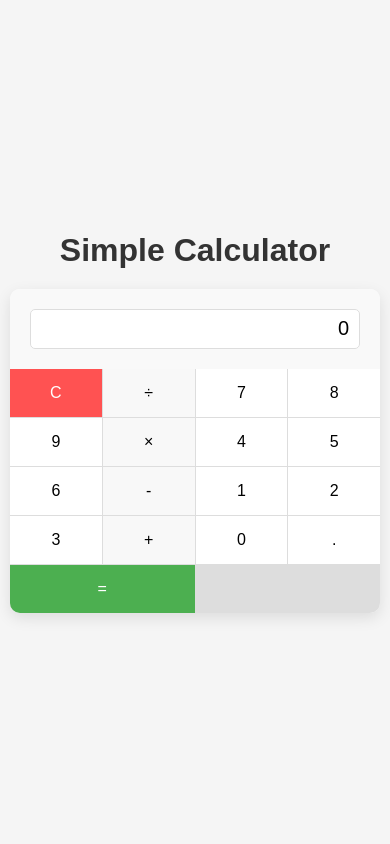
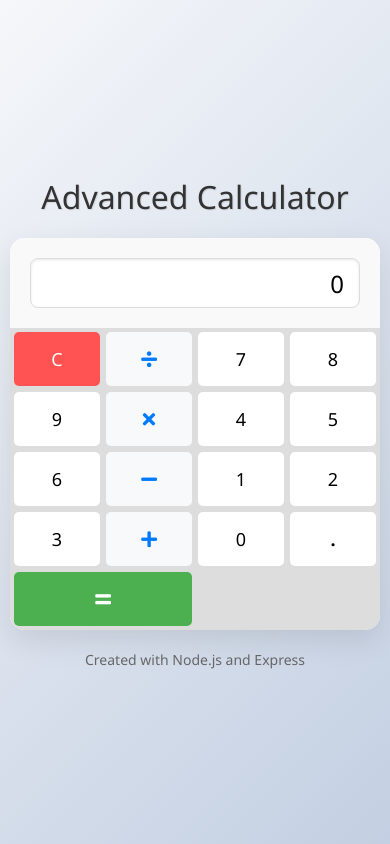
Before and after one commit to ahmedwaleed2002/task2SF, a website: page public/index.html in a window 390 px wide. Drawn offline with Linux system fonts and the light colour scheme.

Commit message:
Improved UI and added detailed Node.js architecture documentation

```diff
--- a/public/index.html
+++ b/public/index.html
@@ -3,35 +3,39 @@
 <head>
     <meta charset="UTF-8">
     <meta name="viewport" content="width=device-width, initial-scale=1.0">
-    <title>Calculator App</title>
+    <title>Advanced Calculator App</title>
     <link rel="stylesheet" href="styles.css">
+    <link rel="stylesheet" href="https://cdnjs.cloudflare.com/ajax/libs/font-awesome/5.15.3/css/all.min.css">
 </head>
 <body>
     <div class="calculator-container">
-        <h1>Simple Calculator</h1>
+        <h1>Advanced Calculator</h1>
         <div class="calculator">
             <div class="display">
                 <input type="text" id="result" readonly>
             </div>
             <div class="buttons">
                 <button class="clear" id="clear">C</button>
-                <button class="operator" data-op="/">&divide;</button>
+                <button class="operator" data-op="/"><i class="fas fa-divide"></i></button>
                 <button class="number" data-num="7">7</button>
                 <button class="number" data-num="8">8</button>
                 <button class="number" data-num="9">9</button>
-                <button class="operator" data-op="*">&times;</button>
+                <button class="operator" data-op="*"><i class="fas fa-times"></i></button>
                 <button class="number" data-num="4">4</button>
                 <button class="number" data-num="5">5</button>
                 <button class="number" data-num="6">6</button>
-                <button class="operator" data-op="-">-</button>
+                <button class="operator" data-op="-"><i class="fas fa-minus"></i></button>
                 <button class="number" data-num="1">1</button>
                 <button class="number" data-num="2">2</button>
                 <button class="number" data-num="3">3</button>
-                <button class="operator" data-op="+">+</button>
+                <button class="operator" data-op="+"><i class="fas fa-plus"></i></button>
                 <button class="number" data-num="0">0</button>
                 <button class="decimal" data-num=".">.</button>
-                <button class="equals" id="equals">=</button>
+                <button class="equals" id="equals"><i class="fas fa-equals"></i></button>
             </div>
+        </div>
+        <div class="footer">
+            <p>Created with Node.js and Express</p>
         </div>
     </div>
     <script src="script.js"></script>
--- a/public/styles.css
+++ b/public/styles.css
@@ -2,11 +2,11 @@
     margin: 0;
     padding: 0;
     box-sizing: border-box;
-    font-family: Arial, sans-serif;
+    font-family: 'Segoe UI', Tahoma, Geneva, Verdana, sans-serif;
 }
 
 body {
-    background-color: #f5f5f5;
+    background: linear-gradient(135deg, #f5f7fa 0%, #c3cfe2 100%);
     display: flex;
     justify-content: center;
     align-items: center;
@@ -23,12 +23,14 @@ body {
 h1 {
     color: #333;
     margin-bottom: 20px;
+    font-weight: 500;
+    text-shadow: 1px 1px 1px rgba(0,0,0,0.1);
 }
 
 .calculator {
     background-color: #fff;
-    border-radius: 10px;
-    box-shadow: 0 5px 15px rgba(0, 0, 0, 0.1);
+    border-radius: 15px;
+    box-shadow: 0 10px 30px rgba(0, 0, 0, 0.1);
     overflow: hidden;
 }
 
@@ -39,38 +41,51 @@ h1 {
 
 #result {
     width: 100%;
-    height: 50px;
-    font-size: 24px;
+    height: 60px;
+    font-size: 28px;
     text-align: right;
     border: 1px solid #ddd;
-    border-radius: 5px;
-    padding: 0 10px;
+    border-radius: 8px;
+    padding: 0 15px;
     outline: none;
+    box-shadow: inset 0 1px 3px rgba(0,0,0,0.1);
 }
 
 .buttons {
     display: grid;
     grid-template-columns: repeat(4, 1fr);
-    gap: 1px;
+    gap: 2px;
     background-color: #ddd;
+    padding: 2px;
 }
 
 button {
     border: none;
     outline: none;
     background-color: #fff;
-    font-size: 18px;
-    padding: 20px;
+    font-size: 20px;
+    padding: 22px 0;
     cursor: pointer;
-    transition: background-color 0.2s;
+    transition: all 0.2s ease;
+    border-radius: 5px;
+    margin: 2px;
 }
 
 button:hover {
     background-color: #f0f0f0;
+    transform: translateY(-2px);
+    box-shadow: 0 2px 5px rgba(0,0,0,0.1);
+}
+
+button:active {
+    transform: translateY(0);
+    box-shadow: none;
 }
 
 .operator {
-    background-color: #f8f8f8;
+    background-color: #f8f9fa;
+    color: #007bff;
+    font-weight: bold;
 }
 
 .equals {
@@ -92,6 +107,21 @@ button:hover {
     background-color: #ff3232;
 }
 
+.number {
+    background-color: #fff;
+}
+
+.decimal {
+    background-color: #fff;
+    font-weight: bold;
+}
+
+.footer {
+    margin-top: 20px;
+    color: #666;
+    font-size: 14px;
+}
+
 /* Responsive design */
 @media (max-width: 480px) {
     .calculator-container {
@@ -100,11 +130,11 @@ button:hover {
 
     button {
         padding: 15px;
-        font-size: 16px;
+        font-size: 18px;
     }
 
     #result {
-        height: 40px;
-        font-size: 20px;
+        height: 50px;
+        font-size: 24px;
     }
 }
```
Also changed, not shown: node-architecture.md (added, +141 -0 lines), README.md.
